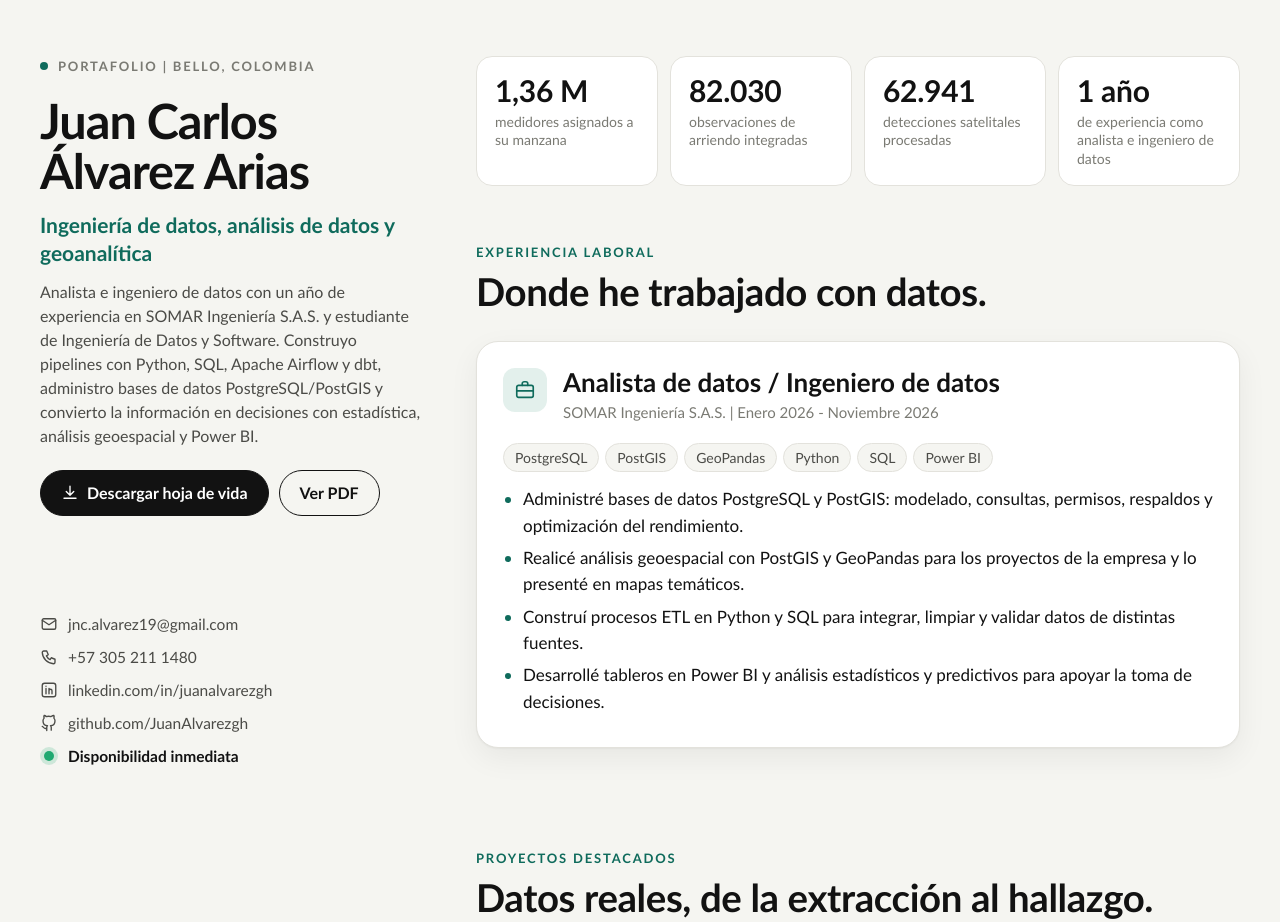
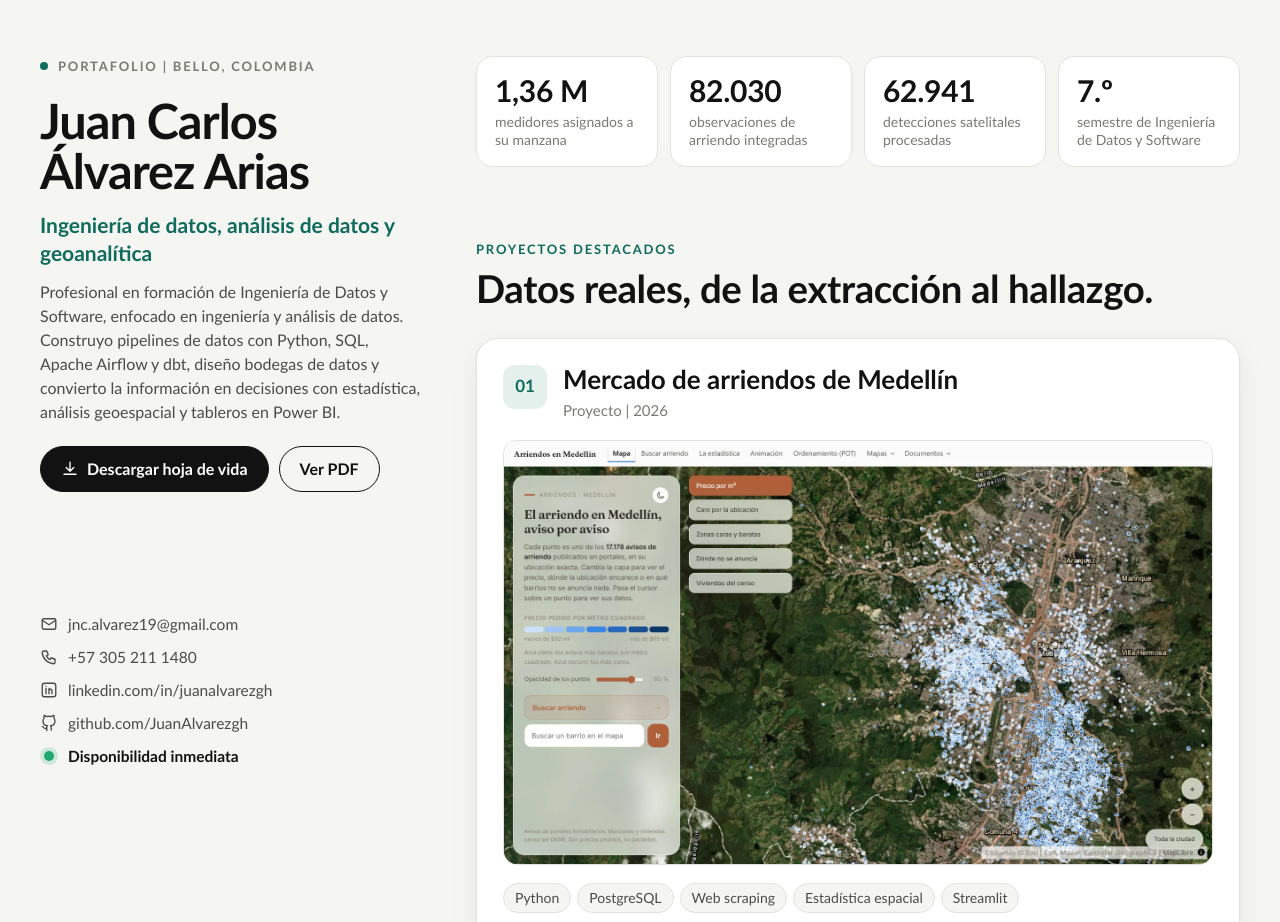
Before and after one commit to JuanAlvarezgh/JuanAlvarezgh.github.io, a plain HTML site: page index.html in a window 1280 px wide. Shown: the top 922 px of the page. Drawn offline with Linux system fonts and the light colour scheme.

Commit message:
Experiencia solo en la hoja de vida descargable

```diff
--- a/estilos.css
+++ b/estilos.css
@@ -156,7 +156,6 @@ svg { width: 18px; height: 18px; fill: none; stroke: currentColor; stroke-width:
 .cifras span { display: block; margin-top: 6px; font-size: 14px; line-height: 1.35; color: var(--texto-tenue); }
 
 .seccion { padding-top: 72px; scroll-margin-top: 16px; }
-#experiencia { padding-top: 56px; }
 .seccion__cabecera { margin-bottom: 28px; }
 .sobretitulo {
   margin: 0 0 8px;
@@ -195,8 +194,6 @@ svg { width: 18px; height: 18px; fill: none; stroke: currentColor; stroke-width:
   font-weight: 700;
 }
 .proyecto h3 { margin: 0; font-size: 26px; line-height: 1.15; }
-.proyecto__numero svg { width: 22px; height: 22px; }
-#experiencia .proyecto .etiquetas { margin-top: 0; }
 .meta { margin: 4px 0 0; font-size: 15px; color: var(--texto-tenue); }
 
 .proyecto__imagen {
--- a/index.html
+++ b/index.html
@@ -12,8 +12,8 @@
   <meta property="og:image" content="https://juanalvarezgh.github.io/img/vista-previa.jpg">
   <meta name="twitter:card" content="summary_large_image">
   <link rel="icon" href="favicon.svg" type="image/svg+xml">
-  <link rel="stylesheet" href="estilos.css?v=6">
-  <script src="app.js?v=6" defer></script>
+  <link rel="stylesheet" href="estilos.css?v=7">
+  <script src="app.js?v=7" defer></script>
 </head>
 <body>
 
@@ -25,9 +25,9 @@
     <h1>Juan Carlos Álvarez Arias</h1>
     <p class="perfil__cargo">Ingeniería de datos, análisis de datos y geoanalítica</p>
     <p class="perfil__texto">
-      Analista e ingeniero de datos con un año de experiencia en SOMAR Ingeniería S.A.S. y estudiante de Ingeniería
-      de Datos y Software. Construyo pipelines con Python, SQL, Apache Airflow y dbt, administro bases de datos
-      PostgreSQL/PostGIS y convierto la información en decisiones con estadística, análisis geoespacial y Power BI.
+      Profesional en formación de Ingeniería de Datos y Software, enfocado en ingeniería y análisis de datos.
+      Construyo pipelines de datos con Python, SQL, Apache Airflow y dbt, diseño bodegas de datos y convierto
+      la información en decisiones con estadística, análisis geoespacial y tableros en Power BI.
     </p>
 
     <div class="botones">
@@ -39,8 +39,7 @@
     </div>
 
     <nav class="indice" aria-label="Secciones">
-      <a href="#experiencia" class="activo"><span class="indice__linea"></span>Experiencia</a>
-      <a href="#proyectos"><span class="indice__linea"></span>Proyectos</a>
+      <a href="#proyectos" class="activo"><span class="indice__linea"></span>Proyectos</a>
       <a href="#competencias"><span class="indice__linea"></span>Competencias</a>
       <a href="#formacion"><span class="indice__linea"></span>Educación e idiomas</a>
       <a href="#contacto"><span class="indice__linea"></span>Contacto</a>
@@ -78,37 +77,12 @@
   <!-- Derecha: proyectos y detalle -->
   <main class="contenido">
 
-    <ul class="cifras" aria-label="Cifras de mi experiencia y proyectos">
+    <ul class="cifras" aria-label="Cifras de mis proyectos">
       <li><strong>1,36 M</strong><span>medidores asignados a su manzana</span></li>
       <li><strong>82.030</strong><span>observaciones de arriendo integradas</span></li>
       <li><strong>62.941</strong><span>detecciones satelitales procesadas</span></li>
-      <li><strong>1 año</strong><span>de experiencia como analista e ingeniero de datos</span></li>
+      <li><strong>7.º</strong><span>semestre de Ingeniería de Datos y Software</span></li>
     </ul>
-
-    <section id="experiencia" class="seccion">
-      <div class="seccion__cabecera">
-        <p class="sobretitulo">Experiencia laboral</p>
-        <h2>Donde he trabajado con datos.</h2>
-      </div>
-      <article class="proyecto aparece">
-        <header class="proyecto__cabecera">
-          <span class="proyecto__numero" aria-hidden="true">
-            <svg viewBox="0 0 24 24"><rect x="3" y="7" width="18" height="13" rx="2"/><path d="M9 7V5a2 2 0 0 1 2-2h2a2 2 0 0 1 2 2v2M3 13h18"/></svg>
-          </span>
-          <div>
-            <h3>Analista de datos / Ingeniero de datos</h3>
-            <p class="meta">SOMAR Ingeniería S.A.S. | Enero 2026 - Noviembre 2026</p>
-          </div>
-        </header>
-        <ul class="etiquetas"><li>PostgreSQL</li><li>PostGIS</li><li>GeoPandas</li><li>Python</li><li>SQL</li><li>Power BI</li></ul>
-        <ul class="puntos">
-          <li>Administré bases de datos PostgreSQL y PostGIS: modelado, consultas, permisos, respaldos y optimización del rendimiento.</li>
-          <li>Realicé análisis geoespacial con PostGIS y GeoPandas para los proyectos de la empresa y lo presenté en mapas temáticos.</li>
-          <li>Construí procesos ETL en Python y SQL para integrar, limpiar y validar datos de distintas fuentes.</li>
-          <li>Desarrollé tableros en Power BI y análisis estadísticos y predictivos para apoyar la toma de decisiones.</li>
-        </ul>
-      </article>
-    </section>
 
     <section id="proyectos" class="seccion">
       <div class="seccion__cabecera">
```
